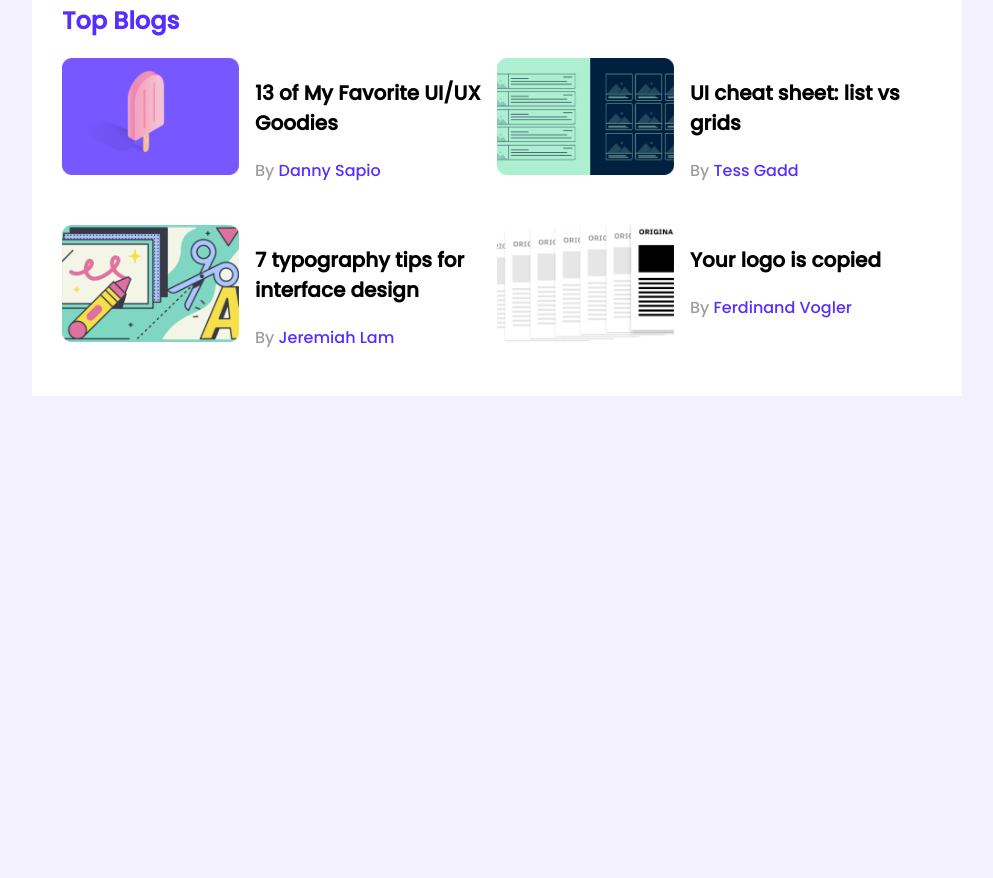
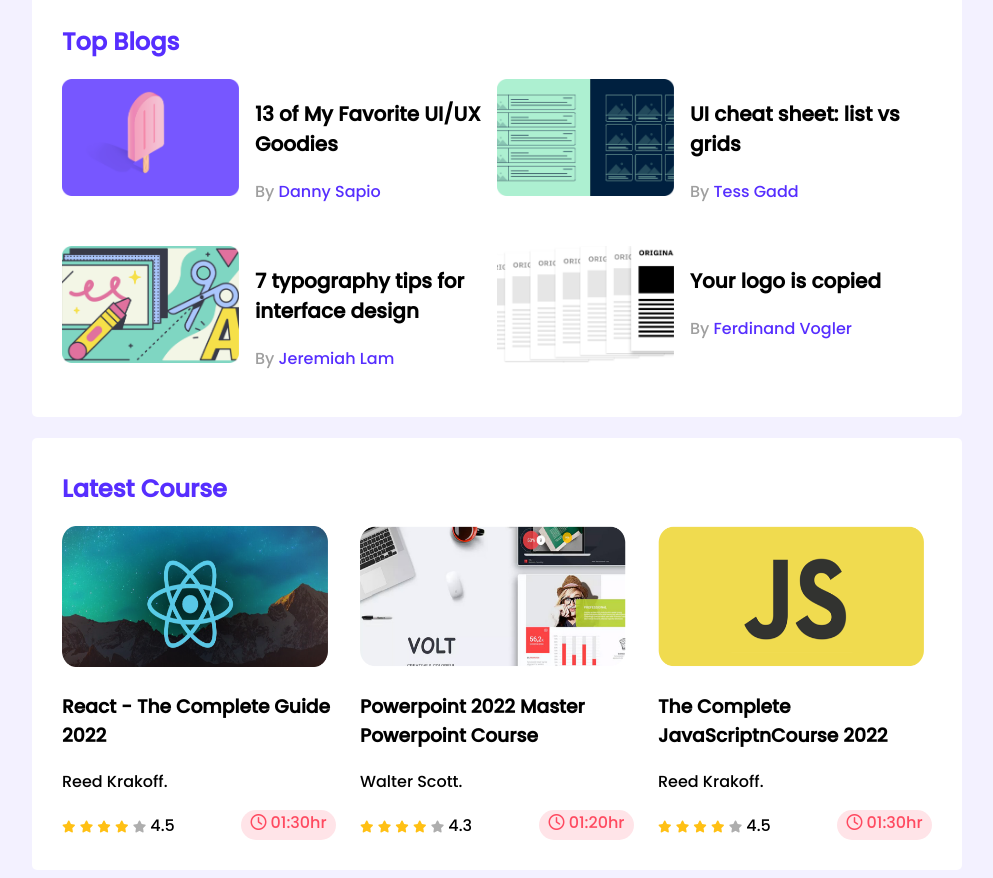
Before and after one commit to al-shaimon/leader-board-css3, a plain HTML site: page index.html in a window 1280 px wide. Shown: the part 308-1186 px from the top of the page, without its empty margins (143-1136 px from the left). Before the commit the page ends 800 px from the top, so only its background shows below. Drawn offline with Linux system fonts and the light colour scheme.

Commit message:
course added

```diff
--- a/index.html
+++ b/index.html
@@ -6,6 +6,8 @@
   <meta http-equiv="X-UA-Compatible" content="IE=edge">
   <meta name="viewport" content="width=device-width, initial-scale=1.0">
   <title>Leader Board</title>
+  <!---------------- font awesome --------------->
+  <script src="https://kit.fontawesome.com/5c85c403c9.js" crossorigin="anonymous"></script>
   <!------------------ stylesheet --------------->
   <link rel="stylesheet" href="styles/style.css">
 </head>
@@ -91,6 +93,78 @@
         </div>
       </div>
     </section>
+    <!------------------ Latest Courses --------->
+    <section class="container">
+      <h2 class="section-title">Latest Course</h2>
+      <div class="courses">
+        <div class="course">
+          <div class="course-banner">
+            <img src="images/courses/course-1.png" alt="">
+          </div>
+          <div class="course-detail">
+            <h3 class="course-title">React - The Complete Guide 2022</h3>
+            <p class="course-author">Reed Krakoff.</p>
+            <div class="course-info">
+              <div>
+                <i class="fa-solid fa-star filled"></i>
+                <i class="fa-solid fa-star filled"></i>
+                <i class="fa-solid fa-star filled"></i>
+                <i class="fa-solid fa-star filled"></i>
+                <i class="fa-solid fa-star empty"></i>
+                <span>4.5</span>
+              </div>
+              <div class="course-duration">
+                <i class="fa-regular fa-clock"></i> 01:30hr
+              </div>
+            </div>
+          </div>
+        </div>
+        <div class="course">
+          <div class="course-banner">
+            <img src="images/courses/course-2.png" alt="">
+          </div>
+          <div class="course-detail">
+            <h3 class="course-title">Powerpoint 2022 Master Powerpoint Course</h3>
+            <p class="course-author">Walter Scott.</p>
+            <div class="course-info">
+              <div>
+                <i class="fa-solid fa-star filled"></i>
+                <i class="fa-solid fa-star filled"></i>
+                <i class="fa-solid fa-star filled"></i>
+                <i class="fa-solid fa-star filled"></i>
+                <i class="fa-solid fa-star empty"></i>
+                <span>4.3</span>
+              </div>
+              <div class="course-duration">
+                <i class="fa-regular fa-clock"></i> 01:20hr
+              </div>
+            </div>
+          </div>
+        </div>
+        <div class="course">
+          <div class="course-banner">
+            <img src="images/courses/course-3.png" alt="">
+          </div>
+          <div class="course-detail">
+            <h3 class="course-title">The Complete JavaScriptnCourse 2022</h3>
+            <p class="course-author">Reed Krakoff.</p>
+            <div class="course-info">
+              <div>
+                <i class="fa-solid fa-star filled"></i>
+                <i class="fa-solid fa-star filled"></i>
+                <i class="fa-solid fa-star filled"></i>
+                <i class="fa-solid fa-star filled"></i>
+                <i class="fa-solid fa-star empty"></i>
+                <span>4.5</span>
+              </div>
+              <div class="course-duration">
+                <i class="fa-regular fa-clock"></i> 01:30hr
+              </div>
+            </div>
+          </div>
+        </div>
+      </div>
+    </section>
   </main>
 </body>
 
--- a/styles/style.css
+++ b/styles/style.css
@@ -13,12 +13,15 @@
 /* ------------------top players style------------ */
 main{
   display: flex;
-  justify-content: center;
+  flex-direction: column;
+  align-items: center;
 }
 .container{
   background-color: #FFFFFF;
   width: 870px;
   padding: 30px;
+  border-radius: 5px;
+  margin-top: 21px;
 }
 .top-players{
   margin-bottom: 30px;
@@ -77,3 +80,38 @@
   font-size: 16px;
   color: #562EFF;
 }
+
+/*-------------------------------
+      latest course
+--------------------------------*/
+.courses{
+  display: grid;
+  grid-template-columns: repeat(3, 1fr);
+  column-gap: 24px;
+}
+.course .course-banner img{
+  width: 266px;
+  height: 141px;
+}
+.course-info{
+  display: flex;
+  align-items: center;
+  justify-content: space-between;
+}
+.fa-star{
+  font-size: 12px;
+}
+.fa-star.filled{
+  color: #FFC014;
+}
+.fa-star.empty{
+  color: #AEAEAE;
+}
+.course-duration {
+  background-color: #FFE4E8;
+  height: 30px;
+  width: 95px;
+  border-radius: 153px;
+  color: #FF4A60;
+  text-align: center;
+}
```
